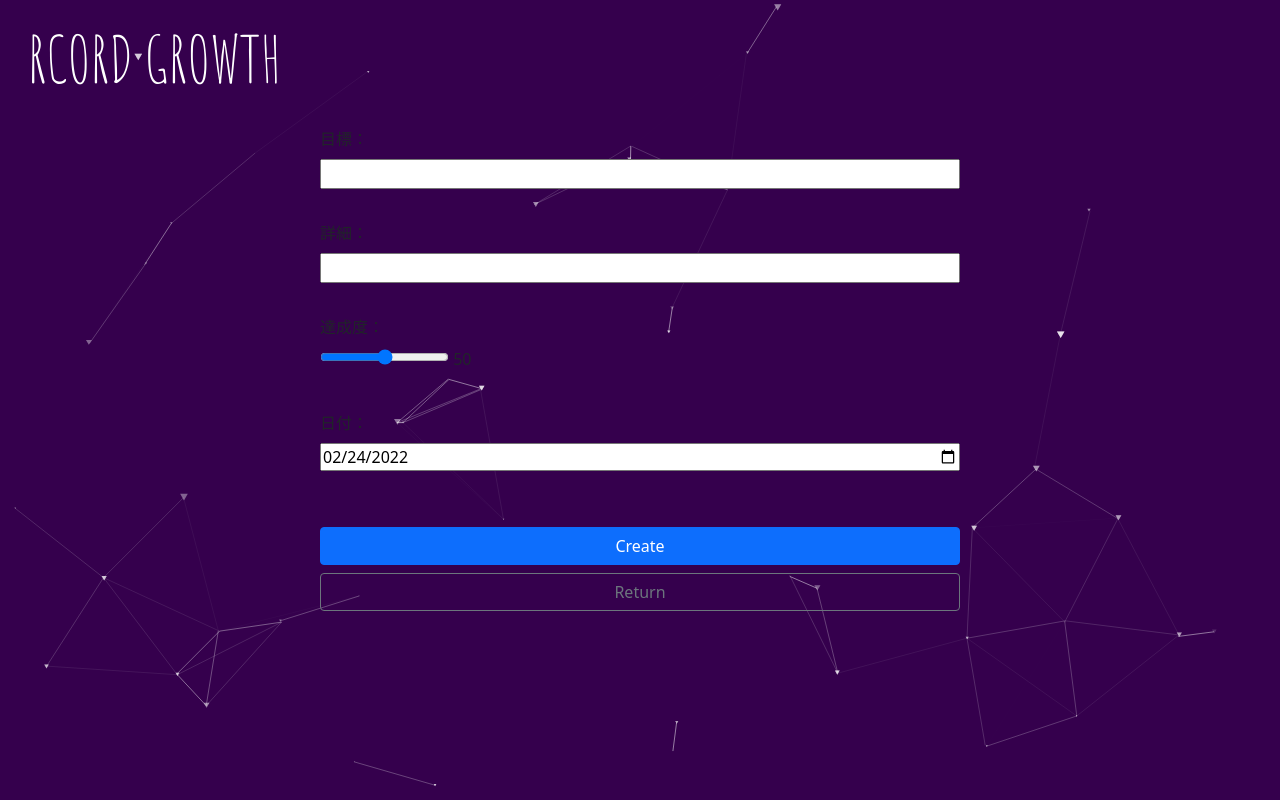
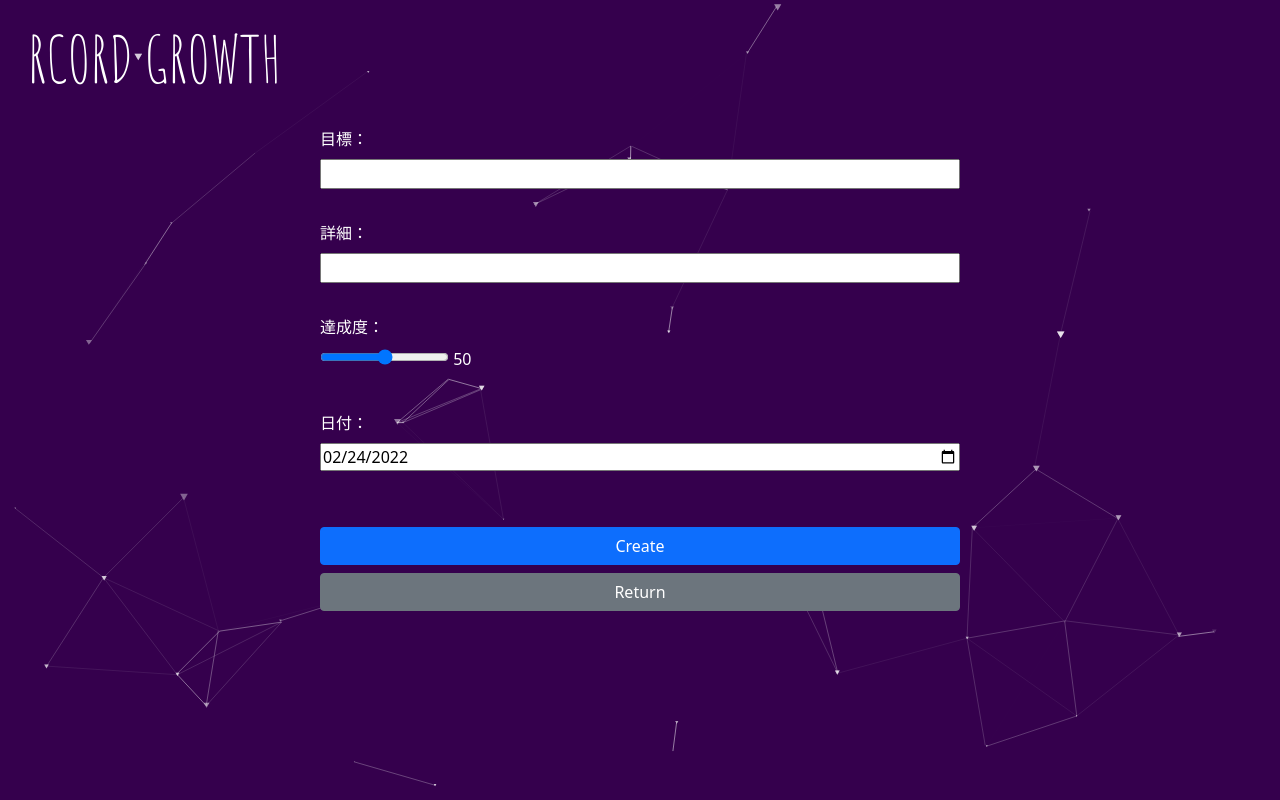
Before and after one commit to hyoutan07/flask_record_growth, a Flask app: page /create in a window 1280 px wide. Run offline with Flask 2, Linux system fonts and the light colour scheme; some libraries are stand-ins or nearby versions.

Commit message:
button color

```diff
--- a/templates/create.html
+++ b/templates/create.html
@@ -3,36 +3,36 @@
 {% block body %}
 <form action="/create" method="post">
   <div class="mb-3 pb-3 d-grid gap-2 col-6 mx-auto">
-    <label  for="goal">目標：
+    <label  for="goal" style="color: white;">目標：
     </label>
     <input type="text" name="goal">
   </div>
 
   <div class="mb-3 pb-3 d-grid gap-2 col-6 mx-auto">
-    <label face='Times New Roman'  for="detail">詳細：</label>
+    <label face='Times New Roman'  for="detail" style="color: white;">詳細：</label>
     <input type="text" name="detail">
   </div>
 
   <div class="mb-3 pb-3 d-grid gap-2 col-6 mx-auto">
-    <label for="achievement">達成度：</label>
+    <label for="achievement" style="color: white;">達成度：</label>
     <nobr>
-    <input type="range" min="0" max="100" step="5" value="50" id="achievement" name="achievement"
+    <input type="range" min="0" max="100" step="5" value="50" id="achievement" name="achievement" style="color: white;"
             oninput="document.getElementById('output1').value=this.value">
-    <output id="output1">50</output>
+    <output id="output1" style="color: white;">50</output>
     <nobr>
   </div>
 
   <p id="msg"></p>
 
   <div class="mb-3 pb-3 d-grid gap-2 col-6 mx-auto">
-    <label for="create_at">日付：</label>
+    <label for="create_at" style="color: white;">日付：</label>
 
     <input type="date" name="create_at" id="create_at">
   </div>
   <br>
   <div class="mb-3 pb-3 d-grid gap-2 col-6 mx-auto">
   <button type="submit" class="btn btn-primary" id="btn">Create</button>
-  <a href="/" role="button" class="btn btn-outline-secondary" >Return</a>
+  <a href="/" role="button" class="btn btn-secondary" >Return</a>
   </div>
 </form>
 
--- a/templates/index.html
+++ b/templates/index.html
@@ -1,10 +1,6 @@
 {% extends "base.html" %}
 
 {% block body %}
-
-{% for post in posts %}
-<h1>目標：{{ post.goal_main }}</h1>
-{% endfor %}
 
 <div class="d-grid gap-2 col-6 mx-auto">
     <a href="create" role="button" class="btn btn-primary">今日の記録</a>
--- a/templates/task.html
+++ b/templates/task.html
@@ -1,14 +1,13 @@
 {% extends "base.html" %}
 
 {% block body %}
-<h2 class="m-5" style="text-align: center;">詳細</h2>
+<h2 class="m-5" style="text-align: center; color: white;">詳細</h2>
 <div class="card w-50 mb-3" style="margin: auto;">
     <div class="task_goal">
         <h2 class="goal">{{ post.goal }}<span class="ms-3" style="font-size: 0.5em;">期限: {{ post.create_at.date()}}</span></h2>
         <p>{{ post.detail }}</p>
         <a href="/detail" role="button" class="btn btn-outline-success">Return</a>
         <a class="btn btn-success" href="../update/{{ post.id }}" role="button" class="btn btn-outline-success">Update</a>
-
     </div>
 </div>
 
```
Also changed, not shown: templates/detail.html (+7 -3 lines).
